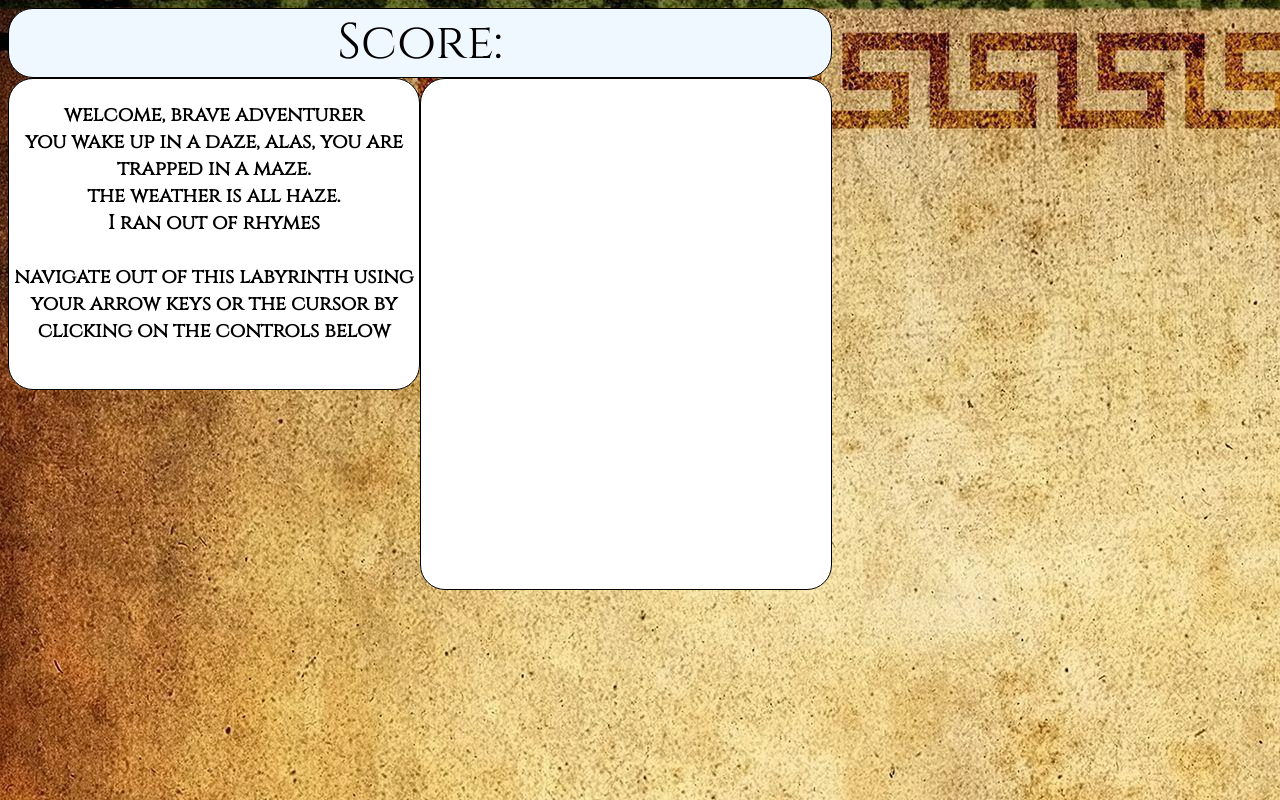
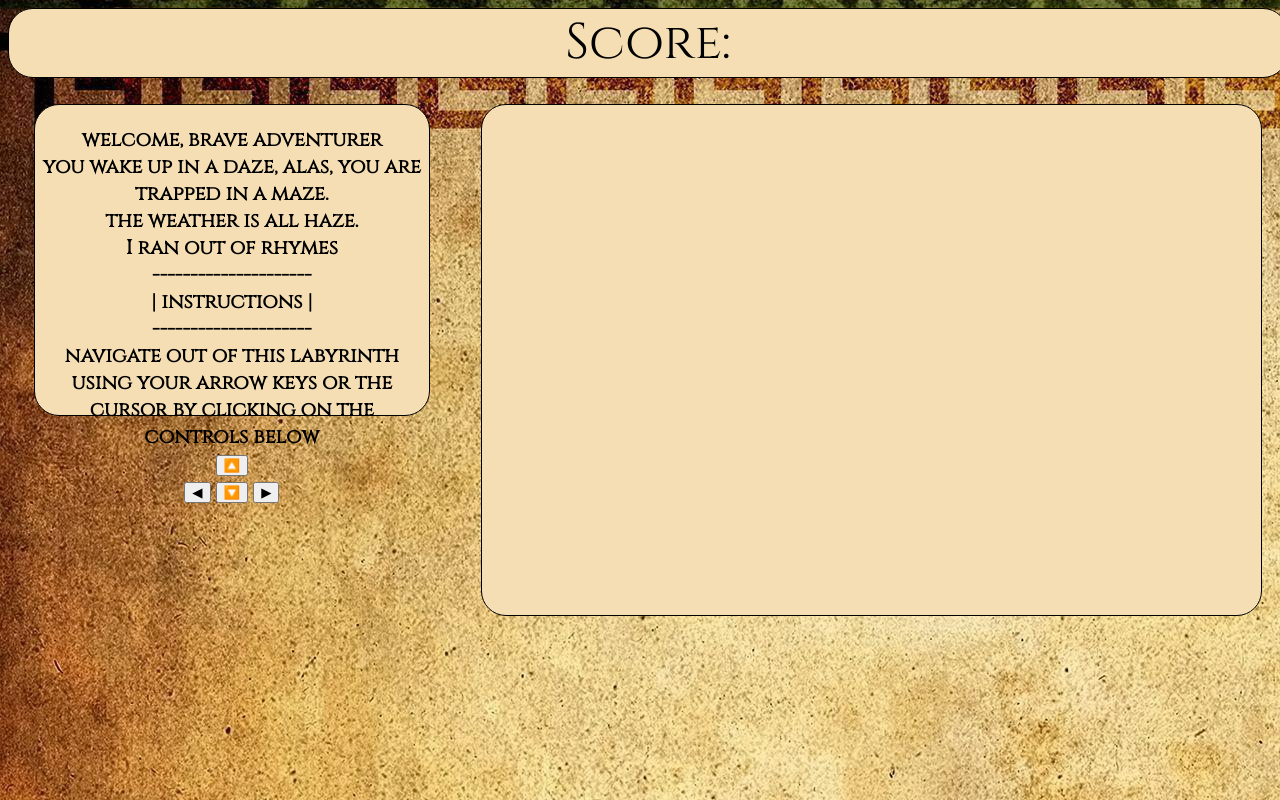
Before and after one commit to branyzp/mazeRunner, a plain HTML site: page mazeGame.html in a window 1280 px wide. Drawn offline with Linux system fonts and the light colour scheme.

Commit message:
smol updates

```diff
--- a/mazeGame.html
+++ b/mazeGame.html
@@ -20,8 +20,18 @@
                 you wake up in a daze, alas, you are trapped in a maze. <br>
                 the weather is all haze. <br>
                 I ran out of rhymes <br>
+                ---------------------
                 <br>
+                | instructions |<br>
+                --------------------- <br>
                 navigate out of this labyrinth using your arrow keys or the cursor by clicking on the controls below
+                <br>
+                <button id="up-arrow">🔼</button>
+                <br>
+                <button id="left-arrow"> ◀ </button>
+                <button id="down-arrow">🔽</button>
+                <button id="right-arrow">▶</button>
+
             </h2>
         </div>
         <div class="gameBoard"></div>
--- a/styles.css
+++ b/styles.css
@@ -33,23 +33,25 @@ h2{
 .instructions{
     display: inline-block;
     border: 1px solid black;
-    background-color: white;
+    background-color: wheat;
     border-radius: 25px;
     width: 300px;
     height: 300px;
     padding: 5px;
     flex: 1;
+    margin: 2%;
 }
 .gameBoard{
     margin: 0 auto;
     width: 500px;
     height: 500px;
     border: 1px solid black;
-    background-color: white;
+    background-color: wheat;
     display: inline-block;
     border-radius: 25px;
     padding: 5px;
-    flex: 1;
+    flex: 2;
+    margin: 2%;
 }
 
 
@@ -59,7 +61,7 @@ h2{
     font-size: 50px;
     text-align: center;
     position: static;
-    background-color: aliceblue;
+    background-color: wheat;
     border: 1px solid black;
     border-radius: 25px;
 }
@@ -90,4 +92,5 @@ h2{
     background-image: url(images/papyrus-bg.jpg);
     display: inline-block;
     text-align: center;
+    width: 100%;
 }
```
Also changed, not shown: mazeRunner.txt (added).
